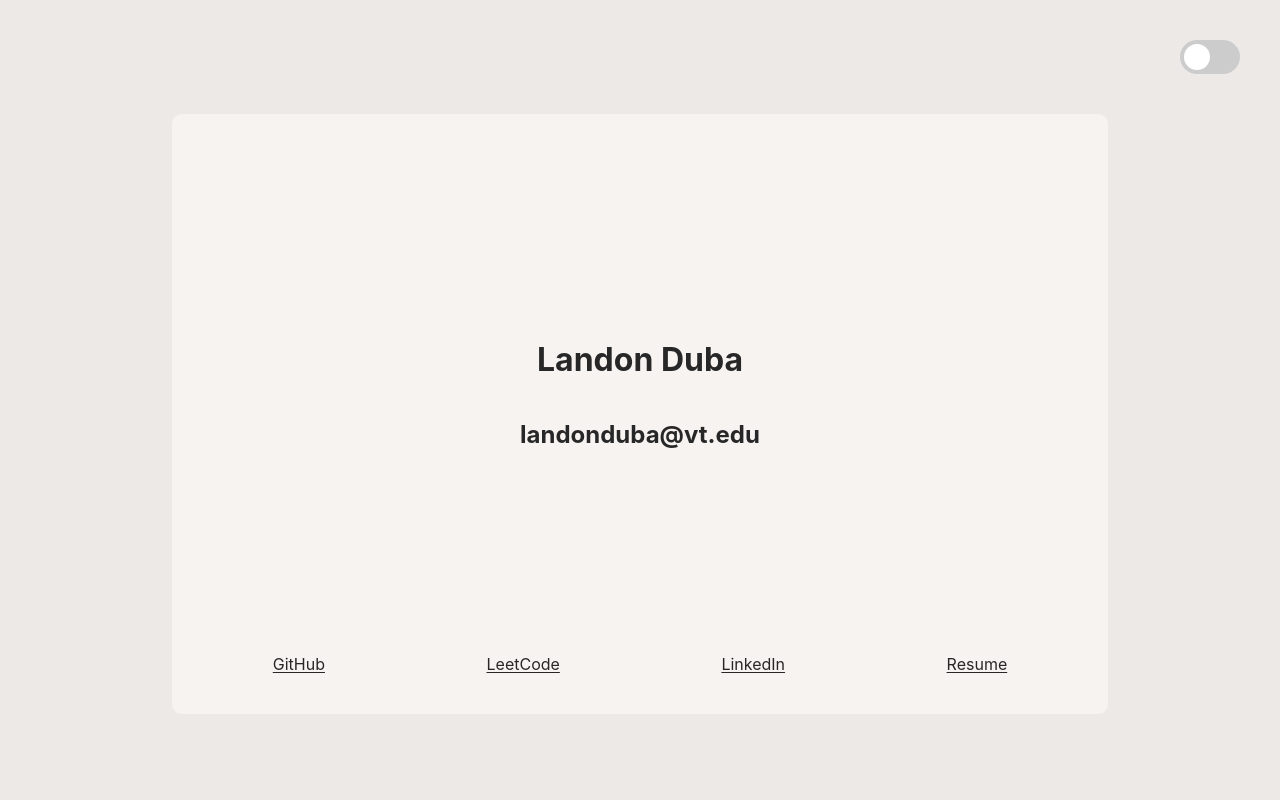
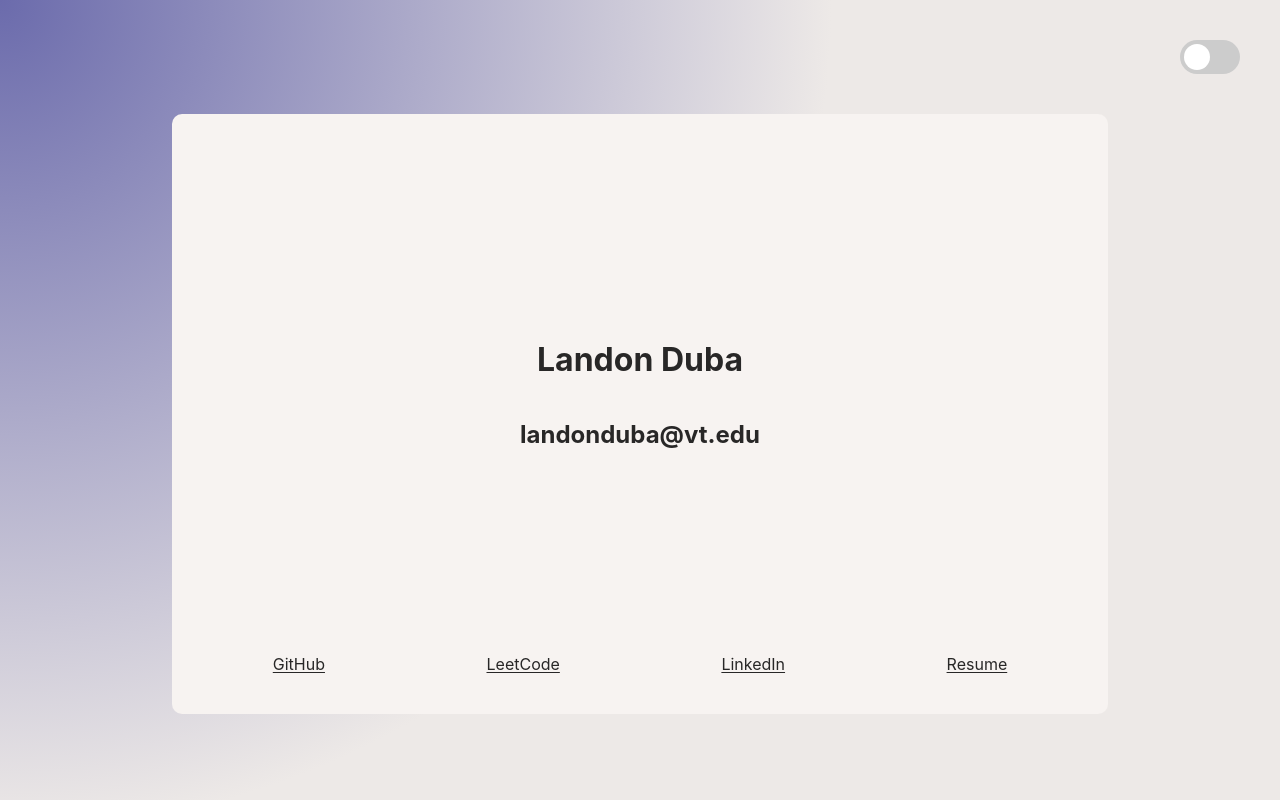
Before and after one commit to landonDuba/Landon-Duba-V2, a React (Create React App) app: page / in a window 1280 px wide. Shown: the top 800 px of the page. Built offline with nearby package versions, Linux system fonts and the light colour scheme.

Commit message:
added mouse radial gradient

```diff
--- a/src/App.css
+++ b/src/App.css
@@ -11,13 +11,22 @@
 }
 
 .App {
-  height: 100vh;
+  min-height: 100vh;
   display: flex;
   flex-direction: column;
-  background-color: var(--bg);
   color: var(--text);
   padding: 20px;
+
+  background:
+    radial-gradient(
+      circle at var(--x, 50%) var(--y, 50%),
+      rgb(107, 107, 172),
+      var(--bg) 40%
+    );
+
+  transition: background 0.05s;
 }
+
 
 .exp {
   display: flex;
--- a/src/App.js
+++ b/src/App.js
@@ -22,6 +22,35 @@ function App() {
     {pic: "/vt.png", name: "Virginia Tech", title: "CS Major", date: "Aug. 2023 - Dec. 2026"},
   ]
 
+    useEffect(() => {
+    let lastMouseX = 0;
+    let lastMouseY = 0;
+
+    const updateGradient = () => {
+      document.body.style.setProperty("--x", `${lastMouseX + window.scrollX}px`);
+      document.body.style.setProperty("--y", `${lastMouseY + window.scrollY}px`);
+    };
+
+    const handleMouseMove = (e) => {
+      lastMouseX = e.clientX;
+      lastMouseY = e.clientY;
+      updateGradient();
+    };
+
+    const handleScroll = () => {
+      updateGradient();
+    };
+
+    document.addEventListener("mousemove", handleMouseMove);
+    document.addEventListener("scroll", handleScroll);
+
+    return () => {
+      document.removeEventListener("mousemove", handleMouseMove);
+      document.removeEventListener("scroll", handleScroll);
+    };
+  }, []);
+
+
   return (
     <div className="App" data-theme={theme}>
       <Navbar modeSwitch={toggleTheme}/>
--- a/src/components/Navbar.css
+++ b/src/components/Navbar.css
@@ -64,7 +64,7 @@ input:checked + .slider:before {
 }
 
 .navbar {
-    background-color: var(--bg);
+    background-color: transparent;
     display: flex;
     justify-content: flex-end;
     padding: 20px;
```
